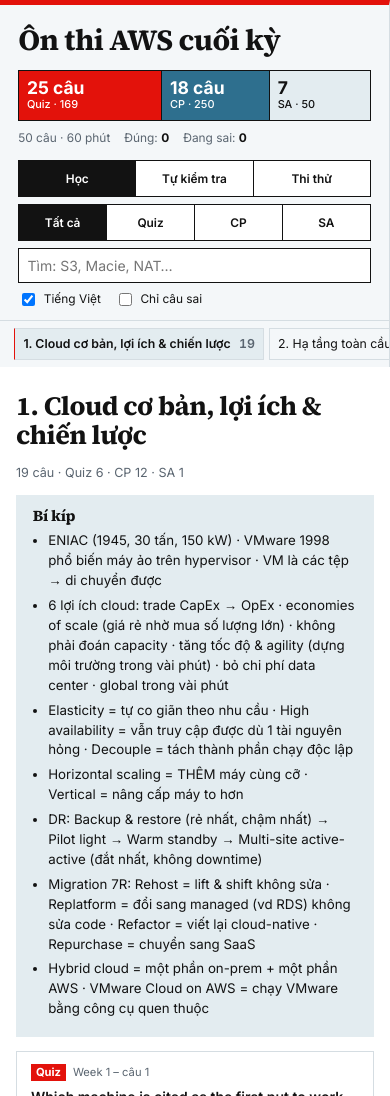
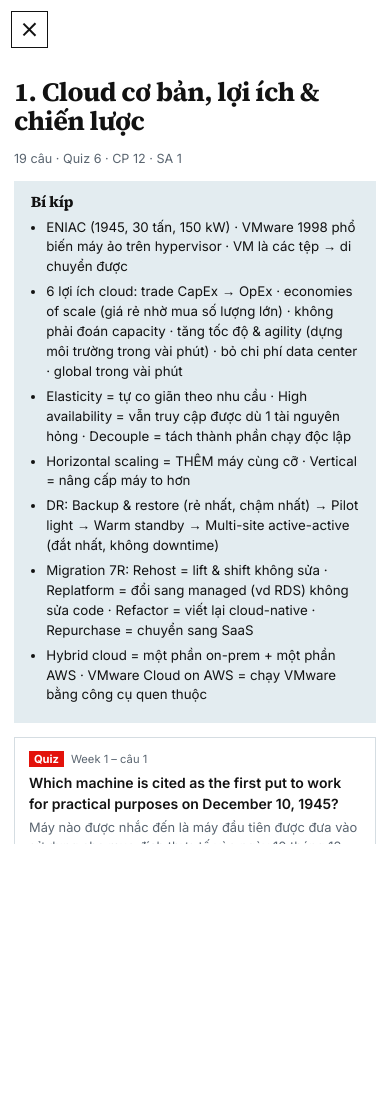
Before and after one commit to Tuquyyyy/aws-469, a plain HTML site: page index.html in a window 390 px wide. Shown: the top 1096 px of the page. After the commit the page ends 844 px from the top, so only its background shows below. Drawn offline with Linux system fonts and the light colour scheme.

Commit message:
Add hamburger menu to collapse sidebar (drawer on mobile)
Co-Authored-By: Claude Opus 5.5 <noreply@anthropic.com>
Claude-Session: https://claude.ai/code/session_01M7KaoEWT1pgKtiGt2b5Jif

```diff
--- a/index.html
+++ b/index.html
@@ -88,13 +88,29 @@ ol.op li::before{content:attr(data-k);position:absolute;left:.6rem;top:.42rem;fo
 .res.r1{color:var(--okk)}.res.r0{color:var(--red)}
 .empty{padding:2rem 0;color:var(--mut)}
 .foot{padding:1.4rem 0 0;color:var(--mut);font-size:.8rem}
-@media(max-width:900px){html,body{height:auto}body{overflow:auto}.app{display:block;height:auto}aside{height:auto}nav{display:flex;overflow-x:auto;padding:.5rem 1rem;gap:.3rem;flex:none}nav a{flex:none;border:1px solid var(--line);white-space:nowrap}main{height:auto;overflow:visible;padding-bottom:5rem}.exam.on{position:fixed;left:0;right:0;bottom:0;z-index:6}.exam #exScore{flex-basis:auto}.tips ul{columns:1}}
+@media(max-width:900px){.app,body.side-off .app{display:block;height:100%}aside{position:fixed;top:0;bottom:0;left:-100%;width:min(88vw,360px);z-index:15;transition:left .25s;box-shadow:0 0 0 100vmax transparent}body.side-on aside{left:0}body.side-off aside{visibility:visible}.scrim{position:fixed;inset:0;background:#0007;z-index:14}body.side-on .scrim{display:block}main,body.side-off main{height:100%;padding:3.8rem 1rem 5rem}body:not(.side-on) .hb i{background:var(--ink)}body:not(.side-on) .hb i::before,body:not(.side-on) .hb i::after{transform:none}.exam.on{position:fixed;left:0;right:0;bottom:0;z-index:16}.exam #exScore{flex-basis:auto}.tips ul{columns:1}.top h1{font-size:1.6rem}}
+.hb{position:fixed;top:.75rem;left:.75rem;z-index:20;width:2.7rem;height:2.7rem;min-height:0;padding:0;display:grid;place-items:center;background:var(--bg);border:1px solid var(--ink)}
+.hb i,.hb i::before,.hb i::after{display:block;width:1.2rem;height:2px;background:var(--ink);position:relative;transition:transform .2s,background .2s}
+.hb i::before,.hb i::after{content:"";position:absolute;left:0}
+.hb i::before{top:-.4rem}.hb i::after{top:.4rem}
+body:not(.side-off) .hb i,body.side-on .hb i{background:transparent}
+body:not(.side-off) .hb i::before,body.side-on .hb i::before{transform:translateY(.4rem) rotate(45deg)}
+body:not(.side-off) .hb i::after,body.side-on .hb i::after{transform:translateY(-.4rem) rotate(-45deg)}
+.top h1{padding-left:3.3rem;font-size:1.9rem}
+.app{transition:grid-template-columns .25s}
+body.side-off .app{grid-template-columns:0 minmax(0,1fr)}
+body.side-off aside{visibility:hidden;border-right:0}
+body.side-off main{padding-left:max(4.6rem,clamp(16px,2.6vw,56px))}
+.scrim{display:none}
+@media(prefers-reduced-motion:reduce){.app,aside,.hb i,.hb i::before,.hb i::after{transition:none}}
 @media(prefers-reduced-motion:no-preference){.card{transition:border-color .15s}}
 </style>
 </head>
 <body>
+<button class="hb" id="hb" aria-label="Đóng/mở menu" aria-expanded="true" aria-controls="side"><i></i></button>
+<div class="scrim" id="scrim"></div>
 <div class="app">
-<aside>
+<aside id="side">
   <div class="top">
     <h1>Ôn thi AWS cuối kỳ</h1>
     <div class="bp" aria-label="Cấu trúc đề thi 50 câu, 60 phút">
@@ -217,6 +233,14 @@ $('#banks').addEventListener('click',e=>{const b=e.target.closest('button');if(!
 let tq;$('#q').addEventListener('input',e=>{clearTimeout(tq);tq=setTimeout(()=>{query=e.target.value.trim().toLowerCase();render()},200)});
 $('#vi').addEventListener('change',e=>document.body.classList.toggle('hidevi',!e.target.checked));
 $('#wrong').addEventListener('change',e=>{onlyWrong=e.target.checked;render()});
+const mob=()=>window.matchMedia('(max-width:900px)').matches;
+function syncHb(){const open=mob()?document.body.classList.contains('side-on'):!document.body.classList.contains('side-off');$('#hb').setAttribute('aria-expanded',String(open))}
+try{if(localStorage.getItem('aws-side')==='off')document.body.classList.add('side-off')}catch(e){}
+$('#hb').onclick=()=>{if(mob()){document.body.classList.toggle('side-on')}else{const off=document.body.classList.toggle('side-off');try{localStorage.setItem('aws-side',off?'off':'on')}catch(e){}}syncHb()};
+$('#scrim').onclick=()=>{document.body.classList.remove('side-on');syncHb()};
+$('#chips').addEventListener('click',e=>{if(e.target.closest('a')&&mob()){document.body.classList.remove('side-on');syncHb()}});
+document.addEventListener('keydown',e=>{if(e.key==='Escape'&&document.body.classList.contains('side-on')){document.body.classList.remove('side-on');syncHb()}});
+window.addEventListener('resize',syncHb);syncHb();
 Promise.resolve(JSON.parse(document.getElementById('qdata').textContent)).then(d=>{D=d;d.items.forEach(x=>byId[x.id]=x);stats();render();
   if(location.hash){const t=document.getElementById(location.hash.slice(1));if(t)t.scrollIntoView()}
 }).catch(()=>{$('#main').innerHTML='<p class="empty">Không tải được dữ liệu câu hỏi.</p>'});
```
